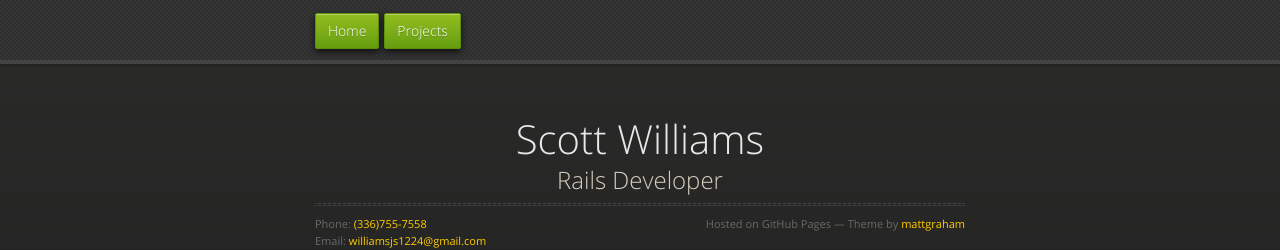
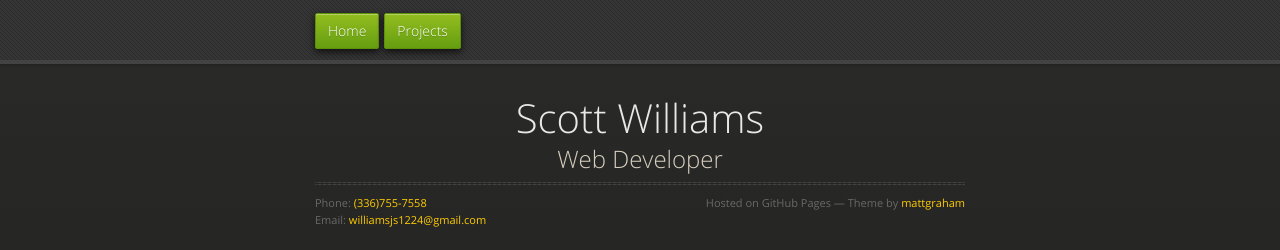
Before and after one commit to williamsjs/williamsjs.github.io, a plain HTML site: page projects.html in a window 1280 px wide. Shown: the top 250 px of the page. Drawn offline with nearby package versions, Linux system fonts and the light colour scheme.

Commit message:
change to web on projects

```diff
--- a/projects.html
+++ b/projects.html
@@ -18,7 +18,6 @@
 
   </head>
   <body>
-    <li>testing this out</li>
       <div id="header">
         <nav>
           <li class="fork"><a href="index.html">Home</a></li>
@@ -31,7 +30,7 @@
       <section>
         <div id="title">
           <h1>Scott Williams</h1>
-          <h2>Rails Developer</h2>
+          <h2>Web Developer</h2>
           <hr>
           <span class="credits right">Hosted on GitHub Pages &mdash; Theme by <a href="https://twitter.com/michigangraham">mattgraham</a></span>
           <div class="credits left">
```
